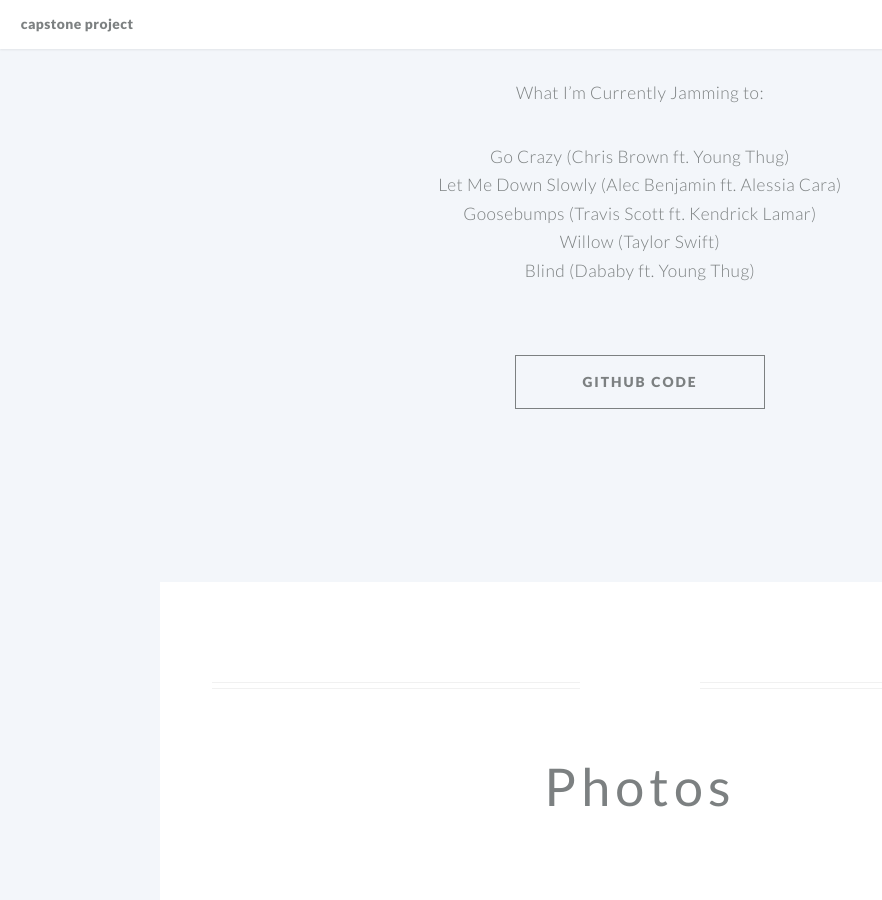
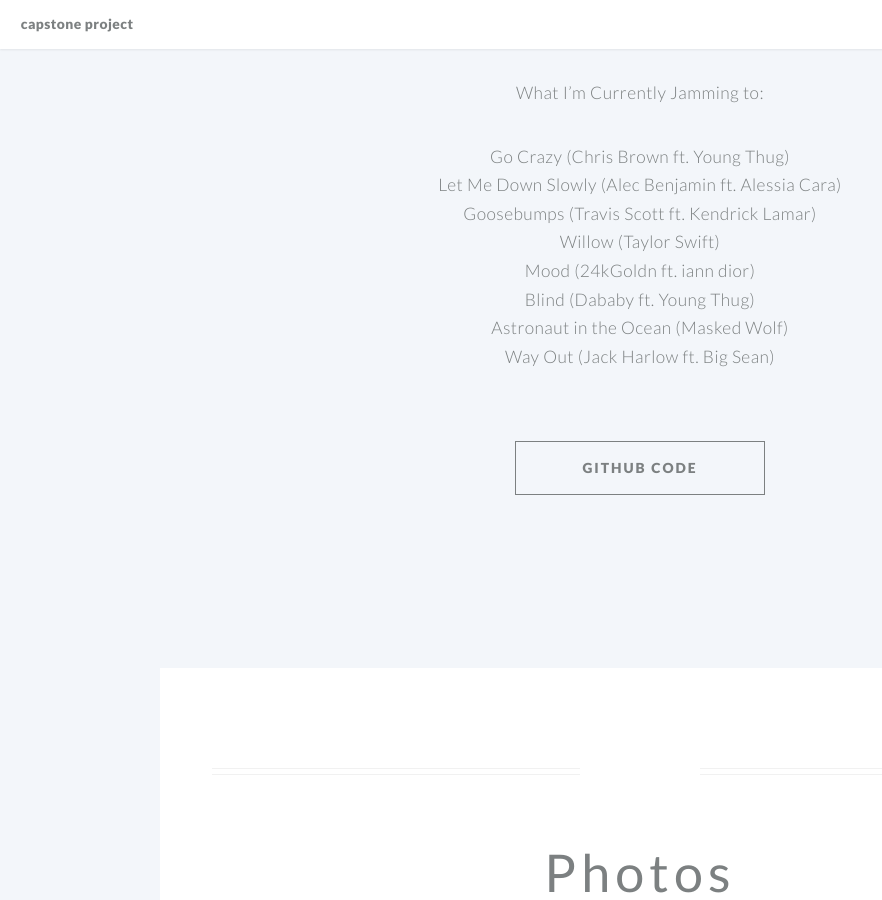
Before and after one commit to wqyzeng/wqyzeng.github.io, a Jekyll site: the page built from index.md, in a window 1280 px wide and 900 px high, scrolled down 1094 px. Shown: the whole window, without its empty margins (0-882 px from the left). Built offline with Jekyll 4.4.1, drawn with Linux system fonts in a browser that asks for light colours.

Commit message:
Update index.md

```diff
--- a/index.md
+++ b/index.md
@@ -54,4 +54,7 @@ What I'm Currently Jamming to:
 - Let Me Down Slowly (Alec Benjamin ft. Alessia Cara)
 - Goosebumps (Travis Scott ft. Kendrick Lamar)
 - Willow (Taylor Swift)
+- Mood (24kGoldn ft. iann dior)
 - Blind (Dababy ft. Young Thug)
+- Astronaut in the Ocean (Masked Wolf)
+- Way Out (Jack Harlow ft. Big Sean)
```
